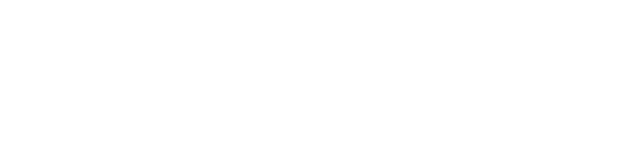
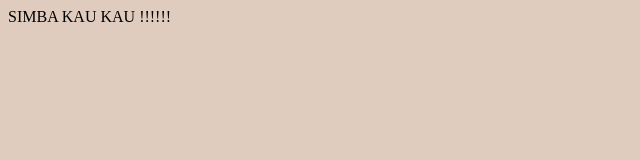
Before and after one commit to automationai731-tech/sigma-web-development, a plain HTML site: page third video file/index.html in a window 1280 px wide. Shown: the whole page, without its empty margins (0-640 px from the left). Drawn offline with Linux system fonts and the light colour scheme.

Commit message:
third video file

```diff
--- a/third video file/index.html
+++ b/third video file/index.html
@@ -7,7 +7,7 @@
   <link rel="stylesheet" href="style.css">
 </head>
 <body>
-
+  SIMBA KAU KAU !!!!!!
   <script src="script.js"></script>
 </body>
 </html>
--- a/third video file/script.js
+++ b/third video file/script.js
@@ -0,0 +1 @@
+alert("Hello, World!")
--- a/third video file/style.css
+++ b/third video file/style.css
@@ -0,0 +1,3 @@
+body{
+  background-color: #e0ccbe;
+}
```
